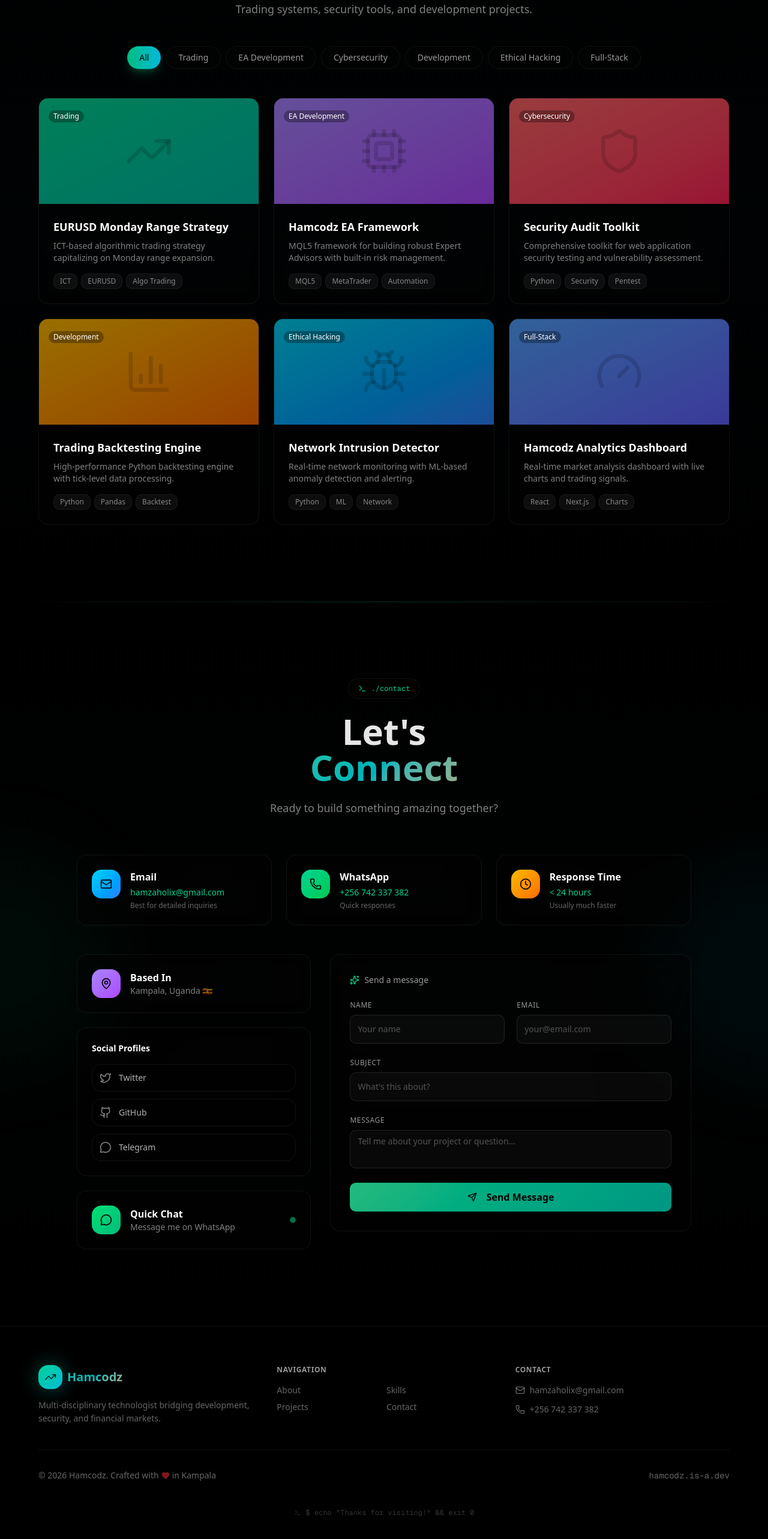
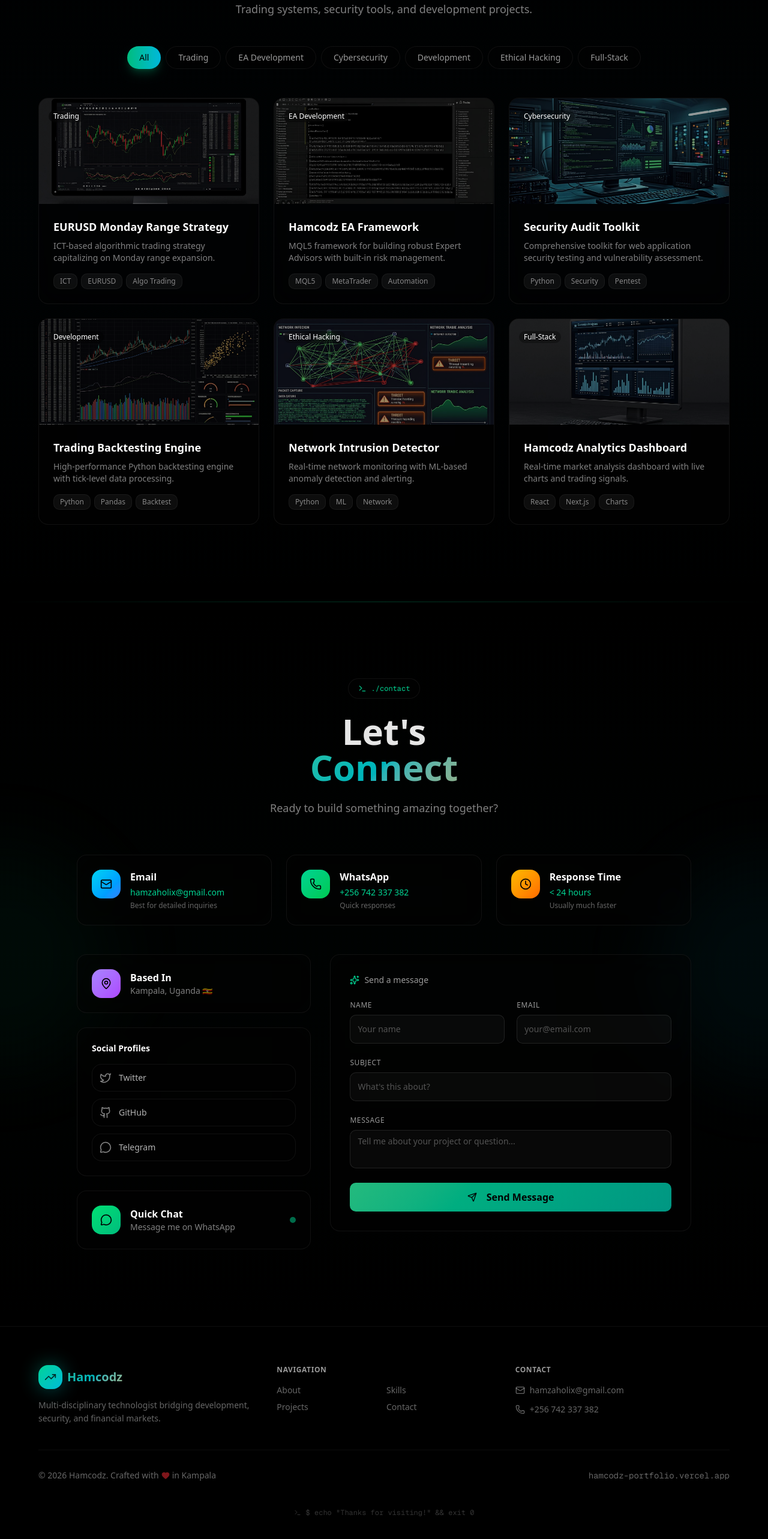
Before and after one commit to hamtechug256/hamcodz, a Next.js app: page / in a window 1280 px wide. Shown: the part 4533-7099 px from the top of the page at 60% size. Built offline with nearby package versions, Linux system fonts and the light colour scheme.

Commit message:
Fix links and add image support

```diff
--- a/src/components/portfolio/Footer.tsx
+++ b/src/components/portfolio/Footer.tsx
@@ -94,12 +94,12 @@ export function Footer() {
 
             <div className="flex items-center gap-4">
               <a
-                href="https://hamcodz.is-a.dev"
+                href="https://hamcodz-portfolio.vercel.app"
                 target="_blank"
                 rel="noopener noreferrer"
                 className="text-sm text-white/40 hover:text-emerald-400 transition-colors font-mono"
               >
-                hamcodz.is-a.dev
+                hamcodz-portfolio.vercel.app
               </a>
             </div>
           </div>
--- a/src/components/portfolio/Projects.tsx
+++ b/src/components/portfolio/Projects.tsx
@@ -1,6 +1,7 @@
 'use client';
 
 import { useState } from 'react';
+import Image from 'next/image';
 import { motion, AnimatePresence } from 'framer-motion';
 import { AnimatedSection } from './AnimatedSection';
 import { Badge } from '@/components/ui/badge';
@@ -30,6 +31,7 @@ const projects = [
     description: 'ICT-based algorithmic trading strategy capitalizing on Monday range expansion.',
     longDescription: 'This sophisticated trading strategy leverages key ICT concepts including Order Blocks, Fair Value Gaps, and liquidity sweeps to identify high-probability trading opportunities. Built with extensive backtesting and optimized for EURUSD.',
     icon: TrendingUp,
+    image: '/images/projects/eurusd-trading.png',
     tags: ['ICT', 'EURUSD', 'Algo Trading', 'Backtesting'],
     metrics: [
       { label: 'Win Rate', value: '76%' },
@@ -53,6 +55,7 @@ const projects = [
     description: 'MQL5 framework for building robust Expert Advisors with built-in risk management.',
     longDescription: 'A modular Expert Advisor framework that simplifies the development of automated trading systems. Includes advanced money management, trailing stops, and a flexible signal system.',
     icon: Cpu,
+    image: '/images/projects/ea-framework.png',
     tags: ['MQL5', 'MetaTrader', 'Automation', 'Risk'],
     metrics: [
       { label: 'EAs Built', value: '15+' },
@@ -76,6 +79,7 @@ const projects = [
     description: 'Comprehensive toolkit for web application security testing and vulnerability assessment.',
     longDescription: 'An integrated security testing suite combining automated scanning with manual testing capabilities. Covers OWASP Top 10 vulnerabilities and includes custom scripts for advanced penetration testing.',
     icon: Shield,
+    image: '/images/projects/security-toolkit.png',
     tags: ['Python', 'Security', 'Pentest', 'OWASP'],
     metrics: [
       { label: 'Vulns Found', value: '200+' },
@@ -99,6 +103,7 @@ const projects = [
     description: 'High-performance Python backtesting engine with tick-level data processing.',
     longDescription: 'Built from scratch to handle tick-level data processing, this engine provides comprehensive strategy validation with Monte Carlo simulations and walk-forward analysis.',
     icon: BarChart3,
+    image: '/images/projects/backtesting-engine.png',
     tags: ['Python', 'Pandas', 'Backtest', 'Data'],
     metrics: [
       { label: 'Strategies', value: '100+' },
@@ -122,6 +127,7 @@ const projects = [
     description: 'Real-time network monitoring with ML-based anomaly detection and alerting.',
     longDescription: 'A sophisticated network security monitoring solution using machine learning to detect anomalies and potential intrusions in real-time. Includes packet capture and automated response.',
     icon: Bug,
+    image: '/images/projects/intrusion-detector.png',
     tags: ['Python', 'ML', 'Network', 'Security'],
     metrics: [
       { label: 'Detection', value: '98%' },
@@ -145,6 +151,7 @@ const projects = [
     description: 'Real-time market analysis dashboard with live charts and trading signals.',
     longDescription: 'A comprehensive web-based dashboard aggregating market data, displaying real-time technical analysis, and providing actionable trading signals with multi-timeframe analysis.',
     icon: Gauge,
+    image: '/images/projects/analytics-dashboard.png',
     tags: ['React', 'Next.js', 'Charts', 'Real-time'],
     metrics: [
       { label: 'Instruments', value: '50+' },
@@ -240,8 +247,13 @@ export function Projects() {
                 >
                   <div className="glass-card rounded-2xl overflow-hidden border border-white/5 hover:border-white/15 transition-colors h-full">
                     {/* Project Visual */}
-                    <div className={`relative h-44 bg-gradient-to-br ${project.gradient} p-6 flex items-center justify-center overflow-hidden`}>
-                      <project.icon className="w-20 h-20 text-black/15" />
+                    <div className="relative h-44 overflow-hidden">
+                      <Image
+                        src={project.image}
+                        alt={project.title}
+                        fill
+                        className="object-cover transition-transform duration-500 group-hover:scale-110"
+                      />
                       <div className="absolute inset-0 bg-black/40 group-hover:bg-black/30 transition-colors" />
 
                       {/* Category Badge */}
@@ -307,30 +319,34 @@ export function Projects() {
               onClick={(e) => e.stopPropagation()}
               className="relative glass-card rounded-3xl max-w-2xl w-full max-h-[90vh] overflow-y-auto border border-white/10"
             >
-              {/* Header Gradient */}
-              <div className={`h-1.5 bg-gradient-to-r ${selectedProject.gradient}`} />
+              {/* Project Image Header */}
+              <div className="relative h-48 overflow-hidden rounded-t-3xl">
+                <Image
+                  src={selectedProject.image}
+                  alt={selectedProject.title}
+                  fill
+                  className="object-cover"
+                />
+                <div className="absolute inset-0 bg-gradient-to-t from-black/80 via-black/40 to-transparent" />
+                <div className={`absolute bottom-0 left-0 right-0 h-1.5 bg-gradient-to-r ${selectedProject.gradient}`} />
+              </div>
 
               {/* Close */}
               <button
                 onClick={() => setSelectedProject(null)}
-                className="absolute top-6 right-6 w-10 h-10 rounded-full bg-white/5 flex items-center justify-center hover:bg-white/10 transition-colors z-10"
+                className="absolute top-4 right-4 w-10 h-10 rounded-full bg-black/40 backdrop-blur-sm flex items-center justify-center hover:bg-black/60 transition-colors z-10"
               >
-                <X className="w-5 h-5 text-white/70" />
+                <X className="w-5 h-5 text-white" />
               </button>
 
               {/* Content */}
               <div className="p-8">
                 {/* Header */}
-                <div className="flex items-start gap-5 mb-8">
-                  <div className={`w-16 h-16 rounded-2xl bg-gradient-to-br ${selectedProject.gradient} flex items-center justify-center flex-shrink-0`}>
-                    <selectedProject.icon className="w-8 h-8 text-black" />
-                  </div>
-                  <div>
-                    <Badge variant="outline" className="mb-2 text-xs border-white/20 text-white/60">{selectedProject.category}</Badge>
-                    <h3 className="text-2xl font-bold text-white">
-                      {selectedProject.title}
-                    </h3>
-                  </div>
+                <div className="mb-6">
+                  <Badge variant="outline" className="mb-2 text-xs border-white/20 text-white/60">{selectedProject.category}</Badge>
+                  <h3 className="text-2xl font-bold text-white">
+                    {selectedProject.title}
+                  </h3>
                 </div>
 
                 {/* Description */}
@@ -386,14 +402,6 @@ export function Projects() {
                       </a>
                     </Button>
                   )}
-                  {selectedProject.demo && (
-                    <Button className="btn-primary" asChild>
-                      <a href={selectedProject.demo} target="_blank" rel="noopener noreferrer">
-                        <ExternalLink className="w-4 h-4 mr-2" />
-                        Live Demo
-                      </a>
-                    </Button>
-                  )}
                 </div>
               </div>
             </motion.div>
```
